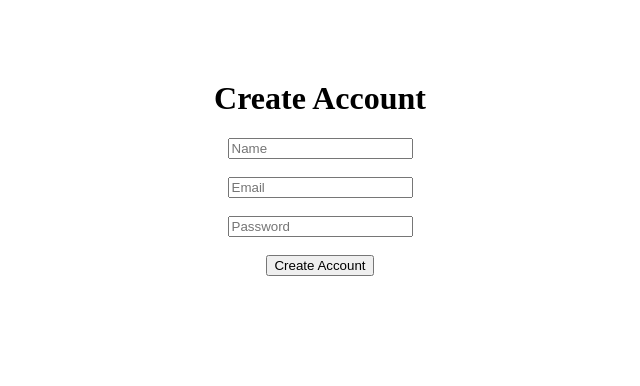
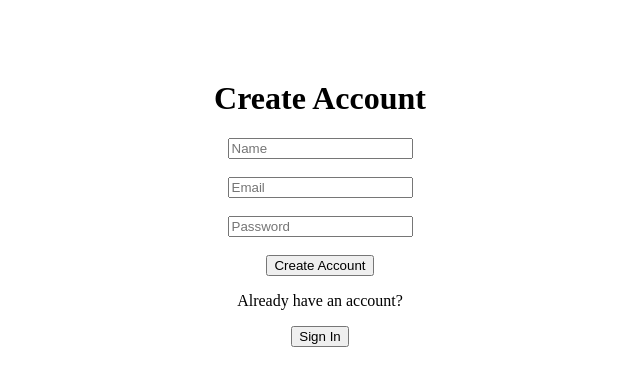
Before and after one commit to damienrynt/CATUTORS, a Next.js app: page /signup in a window 1280 px wide. Shown: the top 386 px of the page, without its empty margins (320-960 px from the left). Built offline with nearby package versions, Linux system fonts and the light colour scheme; no server answers.

Commit message:
added signup to signin and vice versa

```diff
--- a/app/login/page.jsx
+++ b/app/login/page.jsx
@@ -2,6 +2,7 @@
 import { useState } from 'react'
 import { supabase } from '@/lib/supabaseClient'
 import { useRouter } from 'next/navigation'
+import Link from 'next/link'  // ← added this line
 
 export default function LoginPage() {
   const [email, setEmail] = useState('')
@@ -44,6 +45,11 @@
         <button>Login</button>
         {error && <p style={{ color: 'red' }}>{error}</p>}
       </form>
+
+      <p>New to CAtutors?</p>
+      <Link href="/signup">
+        <button>Sign Up</button>
+      </Link>
     </div>
   )
 }
--- a/app/signup/page.jsx
+++ b/app/signup/page.jsx
@@ -1,6 +1,7 @@
 'use client'
 import { useState } from 'react'
 import { supabase } from '@/lib/supabaseClient'
+import Link from 'next/link'  // ← add this
 
 export default function SignupPage() {
   const [email, setEmail] = useState('')
@@ -56,6 +57,11 @@
           {error && <p style={{ color: 'red' }}>{error}</p>}
         </form>
       )}
+
+      <p>Already have an account?</p>
+      <Link href="/login">
+        <button>Sign In</button>
+      </Link>
     </div>
   )
 }
```
